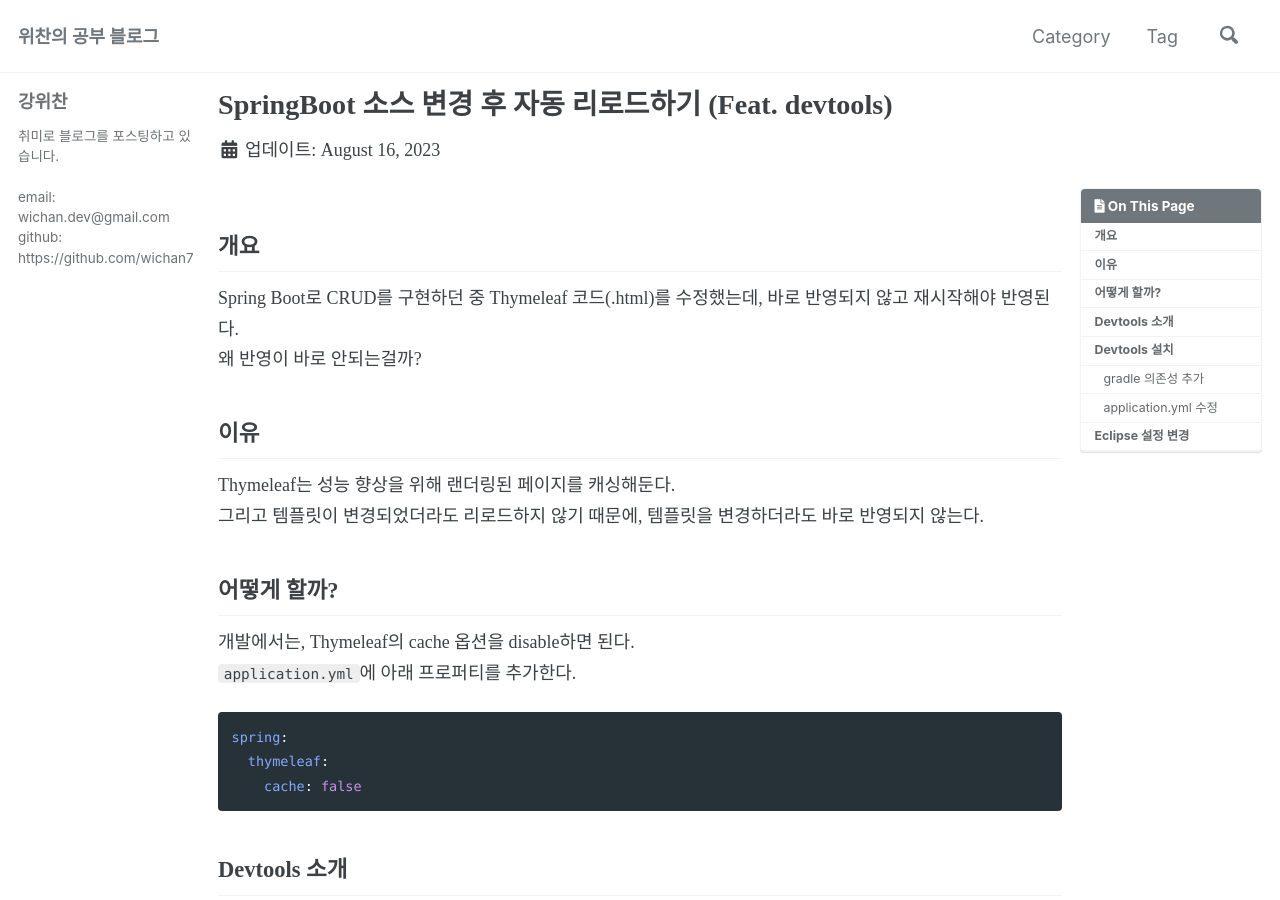
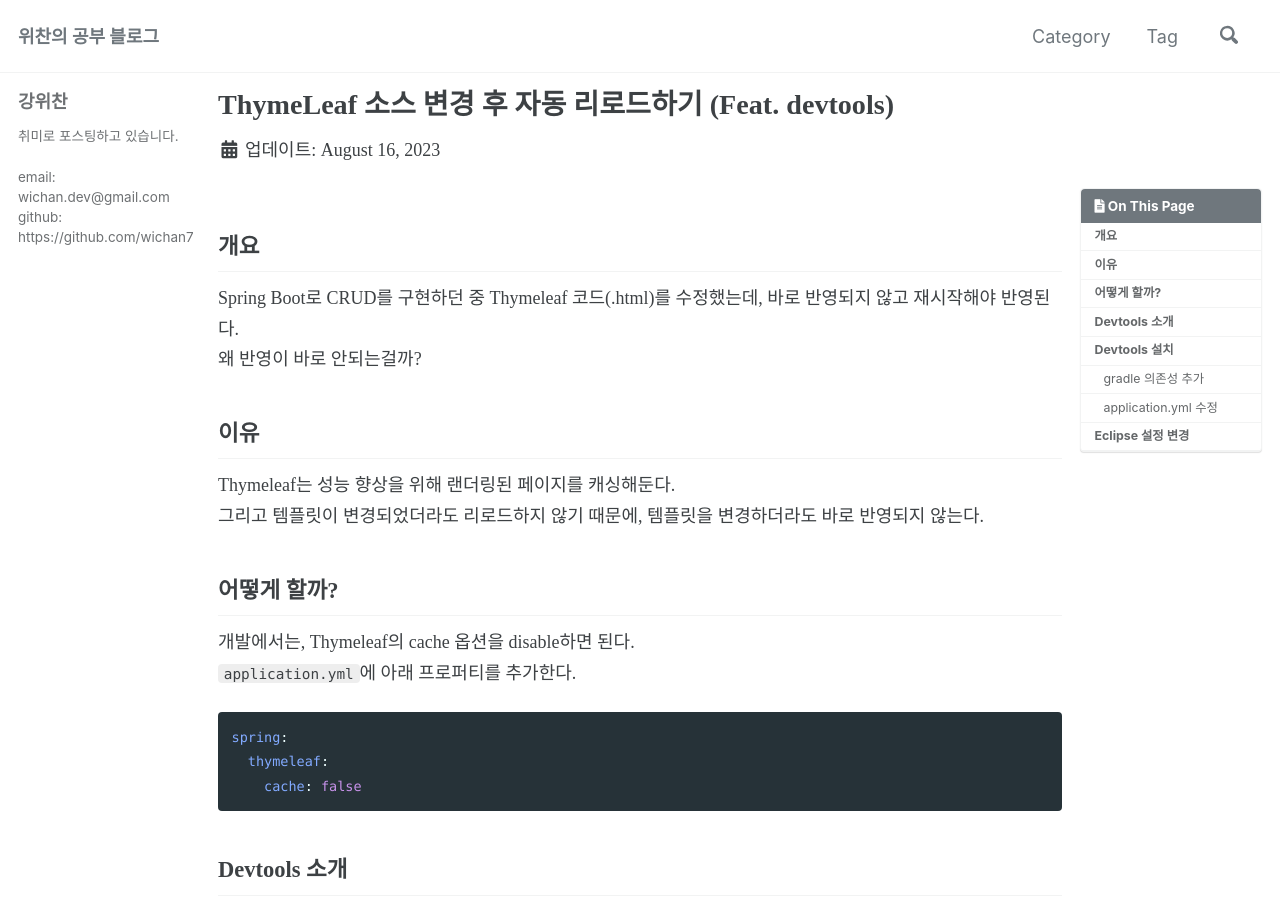
Before and after one commit to wichan7/wichan7.github.io, a Jekyll site: the page built from _posts/2023-08-16-spring-devtool.md, in a window 1280 px wide and 900 px high. Built offline with Jekyll 4.4.1, drawn with Linux system fonts in a browser that asks for light colours; cached includes are drawn as plain includes; some web fonts are replaced; comment, search, counter and statistics services are not loaded.

Commit message:
Refactor: 글 제목 변경

```diff
--- a/_config.yml
+++ b/_config.yml
@@ -97,7 +97,7 @@ author:
   name             : "강위찬"
   avatar           : # path of avatar image, e.g. "/assets/images/bio-photo.jpg"
   bio              : "
-  취미로 블로그를 포스팅하고 있습니다.<br>
+  취미로 포스팅하고 있습니다.<br>
   <br>
   email: [wichan.dev@gmail.com](mailto://wichan.dev@gmail.com)<br>
   github: [https://github.com/wichan7](https://github.com/wichan7)
--- a/_posts/2023-08-16-spring-devtool.md
+++ b/_posts/2023-08-16-spring-devtool.md
@@ -1,5 +1,5 @@
 ---
-title: "SpringBoot 소스 변경 후 자동 리로드하기 (Feat. devtools)"
+title: "ThymeLeaf 소스 변경 후 자동 리로드하기 (Feat. devtools)"
 categories:
   - spring
 tags:
```
